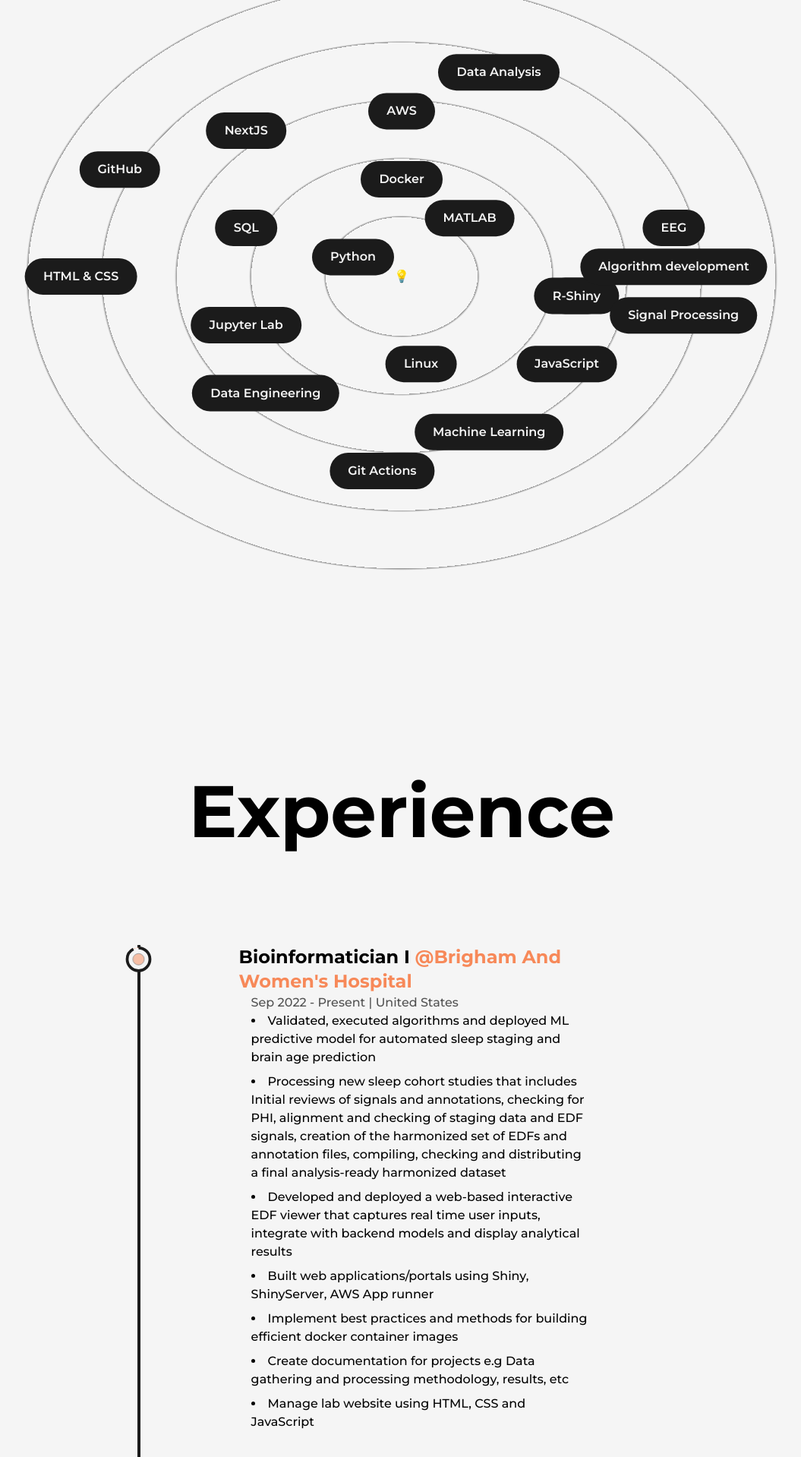
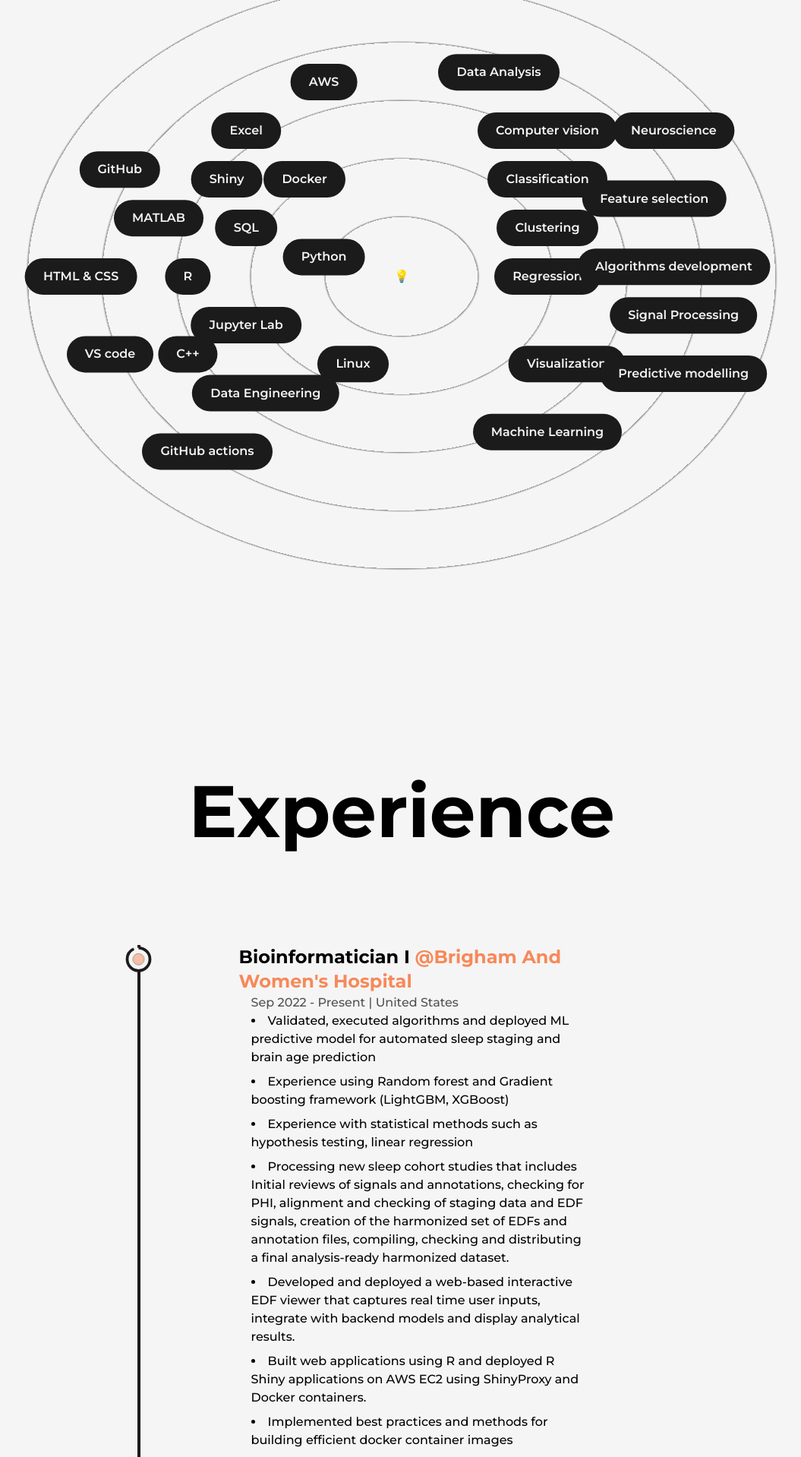
Before and after one commit to senthilcaesar/portfolio, a Next.js app: page /about in a window 1280 px wide. Shown: the part 1940-3858 px from the top of the page at 76% size, without its empty margins (111-1166 px from the left). Built offline with nearby package versions, Linux system fonts and the light colour scheme.

Commit message:
Skills updates

```diff
--- a/src/components/Experience.js
+++ b/src/components/Experience.js
@@ -72,12 +72,19 @@ const Experience = () => {
   `;
 
   const bwhWorkProp = `Validated, executed algorithms and deployed ML predictive model for automated sleep staging and brain age prediction
-  Processing new sleep cohort studies that includes Initial reviews of signals and annotations, checking for PHI, alignment and checking of staging data and EDF signals, creation of the harmonized set of EDFs and annotation files, compiling, checking and distributing a final analysis-ready harmonized dataset
-  Developed and deployed a web-based interactive EDF viewer that captures real time user inputs, integrate with backend models and display analytical results
-  Built web applications/portals using Shiny, ShinyServer, AWS App runner
-  Implement best practices and methods for building efficient docker container images
-  Create documentation for projects e.g Data gathering and processing methodology, results, etc
-  Manage lab website using HTML, CSS and JavaScript
+   Experience using Random forest and Gradient boosting framework (LightGBM, XGBoost)
+   Experience with statistical methods such as hypothesis testing, linear regression
+   Processing new sleep cohort studies that includes Initial reviews of signals and annotations, checking for PHI, alignment and checking of staging data and EDF signals, creation of the harmonized set of EDFs and annotation files, compiling, checking and distributing a final analysis-ready harmonized dataset.
+   Developed and deployed a web-based interactive EDF viewer that captures real time user inputs, integrate with backend models and display analytical results.
+   Built web applications using R and deployed R Shiny applications on AWS EC2 using ShinyProxy and Docker containers.
+   Implemented best practices and methods for building efficient docker container images
+   Setup optimized computing infrastructure including compute and storage environments
+   Provided ongoing support to investigate application issues and apply incremental enhancements to existing applications based on user feedback.
+   Manage lab tools website using HTML and CSS
+   Experience in Machine Learning, including predictive modeling, clustering, feature selection methods, and regularization techniques.
+   Created GitHub actions workflow triggers on the creation of new releases and build Python package into distributions before publishing them to PyPI using Twine.
+   Automated the process of building and distributing Python packages across different platforms using GitHub Actions
+   Conducted a detailed statistical analysis of SpO2 levels above 90% during sleep, utilizing data visualization and predictive modeling to assess respiratory health across 1000 individuals.
   `;
 
   const { scrollYProgress } = useScroll({
--- a/src/components/Skills.js
+++ b/src/components/Skills.js
@@ -42,27 +42,35 @@ const Skills = () => {
       </motion.div>
   {*/}
         💡
-        <Skill name="Python" x="-5vw" y="-2vw" />
-        <Skill name="MATLAB" x="7vw" y="-6vw" />
-        <Skill name="Linux" x="2vw" y="9vw" />
-        <Skill name="Docker" x="0vw" y="-10vw" />
-        <Skill name="R" x="-16vw" y="-5vw" />
+        <Skill name="Python" x="-8vw" y="-2vw" />
+        <Skill name="MATLAB" x="-25vw" y="-6vw" />
+        <Skill name="Linux" x="-5vw" y="9vw" />
+        <Skill name="Docker" x="-10vw" y="-10vw" />
+        <Skill name="R" x="-22vw" y="0vw" />
         <Skill name="SQL" x="-16vw" y="-5vw" />
         <Skill name="Data Engineering" x="-14vw" y="12vw" />
         <Skill name="Jupyter Lab" x="-16vw" y="5vw" />
-        <Skill name="AWS" x="0vw" y="-17vw" />
-        <Skill name="C++" x="18vw" y="2vw" />
-        <Skill name="R-Shiny" x="18vw" y="2vw" />
-        <Skill name="JavaScript" x="17vw" y="9vw" />
-        <Skill name="Git Actions" x="-2vw" y="20vw" />
-        <Skill name="NextJS" x="-16vw" y="-15vw" />
-        <Skill name="EEG" x="28vw" y="-5vw" />
+        <Skill name="AWS" x="-8vw" y="-20vw" />
+        <Skill name="C++" x="-22vw" y="8vw" />
+        <Skill name="Shiny" x="-18vw" y="-10vw" />
+        <Skill name="Visualization" x="17vw" y="9vw" />
+        <Skill name="GitHub actions" x="-20vw" y="18vw" />
+        <Skill name="Excel" x="-16vw" y="-15vw" />
+        <Skill name="Optimization" x="15vw" y="-15vw" />
+        <Skill name="Classification" x="15vw" y="-10vw" />
+        <Skill name="Feature selection" x="26vw" y="-8vw" />
+        <Skill name="Clustering" x="15vw" y="-5vw" />
+        <Skill name="Regression" x="15vw" y="0vw" />
+        <Skill name="Computer vision" x="15vw" y="-15vw" />
+        <Skill name="Neuroscience" x="28vw" y="-15vw" />
         <Skill name="Signal Processing" x="29vw" y="4vw" />
+        <Skill name="Predictive modelling" x="29vw" y="10vw" />
         <Skill name="Data Analysis" x="10vw" y="-21vw" />
         <Skill name="GitHub" x="-29vw" y="-11vw" />
         <Skill name="HTML & CSS" x="-33vw" y="0vw" />
-        <Skill name="Machine Learning" x="9vw" y="16vw" />
-        <Skill name="Algorithm development" x="28vw" y="-1vw" />
+        <Skill name="VS code" x="-30vw" y="8vw" />
+        <Skill name="Machine Learning" x="15vw" y="16vw" />
+        <Skill name="Algorithms development" x="28vw" y="-1vw" />
       </div>
     </>
   );
```
